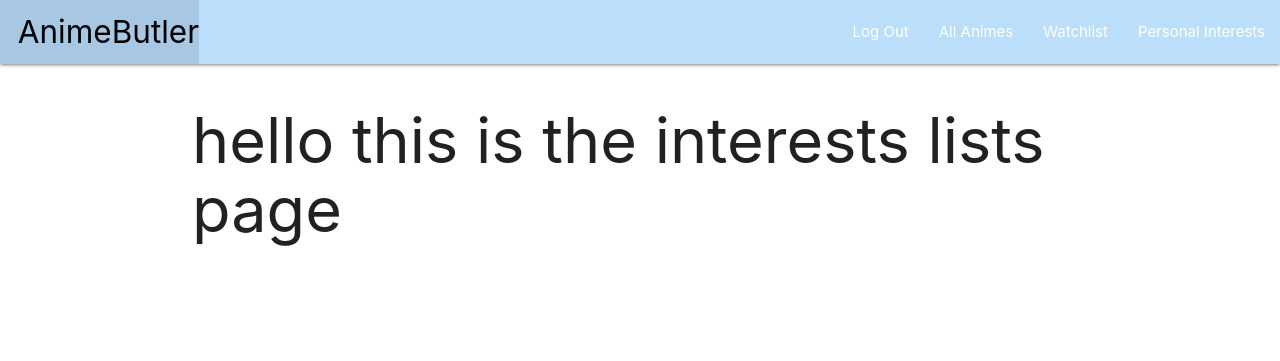
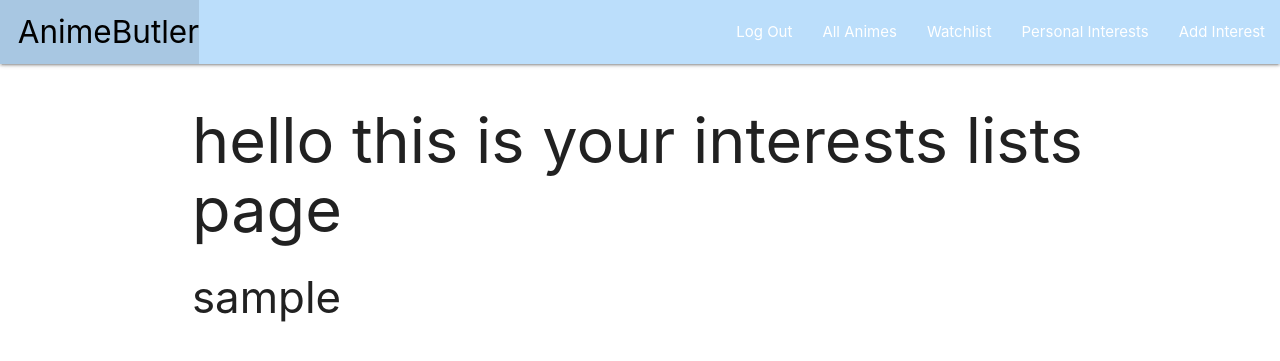
Before and after one commit to Shak99/animebutler, a Django app: page /interests/ in a window 1280 px wide. Shown: the top 361 px of the page. Run offline with Django 4.2, Linux system fonts and the light colour scheme; the visitor is signed in with stand-in values (Sample User, id 1); data that the repository does not hold is empty.

Commit message:
add interest functionality

```diff
--- a/main_app/templates/base.html
+++ b/main_app/templates/base.html
@@ -5,6 +5,7 @@
     <meta http-equiv="X-UA-Compatible" content="IE=edge">
     <meta name="viewport" content="width=device-width, initial-scale=1.0">
     <link rel="stylesheet" href="https://cdnjs.cloudflare.com/ajax/libs/materialize/1.0.0/css/materialize.min.css">
+    <script src="https://cdnjs.cloudflare.com/ajax/libs/materialize/1.0.0/js/materialize.min.js"></script>
     <title>AnimeButler</title>
 </head>
 <body>
@@ -19,8 +20,9 @@
                     {% if user.is_authenticated %}
                         <li><a href="{% url 'logout' %}">Log Out</a></li>
                         <li><a href="{% url 'anime' %}">All Animes</a></li>
-                        <li><a href="{% url 'watchlist_detail'%}">Watchlist</a></li>
-                        <li><a href="{% url 'interests' %}">Personal Interests</a></li>
+                        <li><a href="{% url 'watchlist_list'%}">Watchlist</a></li>
+                        <li><a href="{% url 'interest_index' %}">Personal Interests</a></li>
+                        <li><a href="{% url 'interest_form' %}">Add Interest</a></li>
                     {% else %}
                         <li><a href="{% url 'signup' %}">Sign Up</a></li>
                         <li><a href="{% url 'login' %}">Log In</a></li>
--- /dev/null
+++ b/main_app/templates/interests/index.html
@@ -0,0 +1,12 @@
+{% extends 'base.html' %}
+
+{% block content %}
+
+<h1>hello this is your interests lists page</h1>
+<h3>{{ user.username }}</h3>
+
+{% for interest in interests %}
+    {{ interest.get_genre_display }}
+{% endfor %}
+
+{% endblock %}
--- a/main_app/templates/main_app/interest_list.html
+++ /dev/null
@@ -1,7 +0,0 @@
-{% extends 'base.html' %}
-
-{% block content %}
-
-<h1>hello this is the interests lists page</h1>
-
-{% endblock %}
--- a/main_app/urls.py
+++ b/main_app/urls.py
@@ -4,14 +4,20 @@ from . import views
 urlpatterns = [
     path('', views.index, name='index'),
     path('accounts/signup/', views.signup, name='signup'),
+
+    # Anime views
     path('animes/', views.animes_index, name='anime'),
     path('animes/<int:anime_id>/', views.animes_detail, name='detail'),
     path('animes/create/', views.AnimeCreate.as_view(), name='animes_create'),
     # path('animes/<int:pk>/delete/', views.AnimeDelete.as_view(), name='animes_delete'),
-    path('watchlist/', views.WatchlistDetail.as_view(), name='watchlist_detail'),
-    path('animes/<int:user_id>/update_watchlist/', views.WatchlistUpdate.as_view(), name='update_watchlist'),
-    path('animes/<int:user_id>/delete_watchlist/', views.WatchlistDelete.as_view(), name='delete_watchlist'),
-    path('interests/create/', views.InterestCreate.as_view(), name='interests_create'),
+
+    # Watchlist views
+    path('watchlist/', views.WatchlistDetail.as_view(), name='watchlist_list'),
+    # path('animes/<int:user_id>/update_watchlist/', views.WatchlistUpdate.as_view(), name='update_watchlist'),
+    # path('animes/<int:user_id>/delete_watchlist/', views.WatchlistDelete.as_view(), name='delete_watchlist'),
+
+    # Interest views
+    path('interests/', views.interest_index, name='interest_index'),
+    path('interests/create/', views.InterestCreate.as_view(), name='interest_form'),
     path('animes/<int:user_id>/delete_interest/', views.InterestDelete.as_view(), name='delete_interest'),
-    path('interests/', views.Interests.as_view(), name='interests'),
 ]
--- a/main_app/views.py
+++ b/main_app/views.py
@@ -28,9 +28,15 @@ def signup(request):
     return render(request, 'registration/signup.html', context)
 
 
-class Interests(ListView):
-    model = Interest
-
+# class Interests(ListView):
+#     model = Interest
+def interest_index(request):
+# limit interest to show over if it matches user id
+    interests = Interest.objects.filter(user=request.user)
+    context = {
+        'interests': interests
+    }
+    return render(request, 'interests/index.html', context)
 
 class AnimeCreate(CreateView):
     model = Anime
@@ -39,7 +45,13 @@ class AnimeCreate(CreateView):
 
 class InterestCreate(CreateView):
     model = Interest
-    fields = '__all__'
+    fields = ['genre']
+
+# tie in the user_id request.user
+    def form_valid(self, form):
+        form.instance.user = self.request.user
+        return super().form_valid(form)
+
     success_url = '/interests/'
 
 class InterestDelete(DeleteView):
```
Also changed, not shown: main_app/templates/main_app/interest_form.html (+18 -0 lines).
